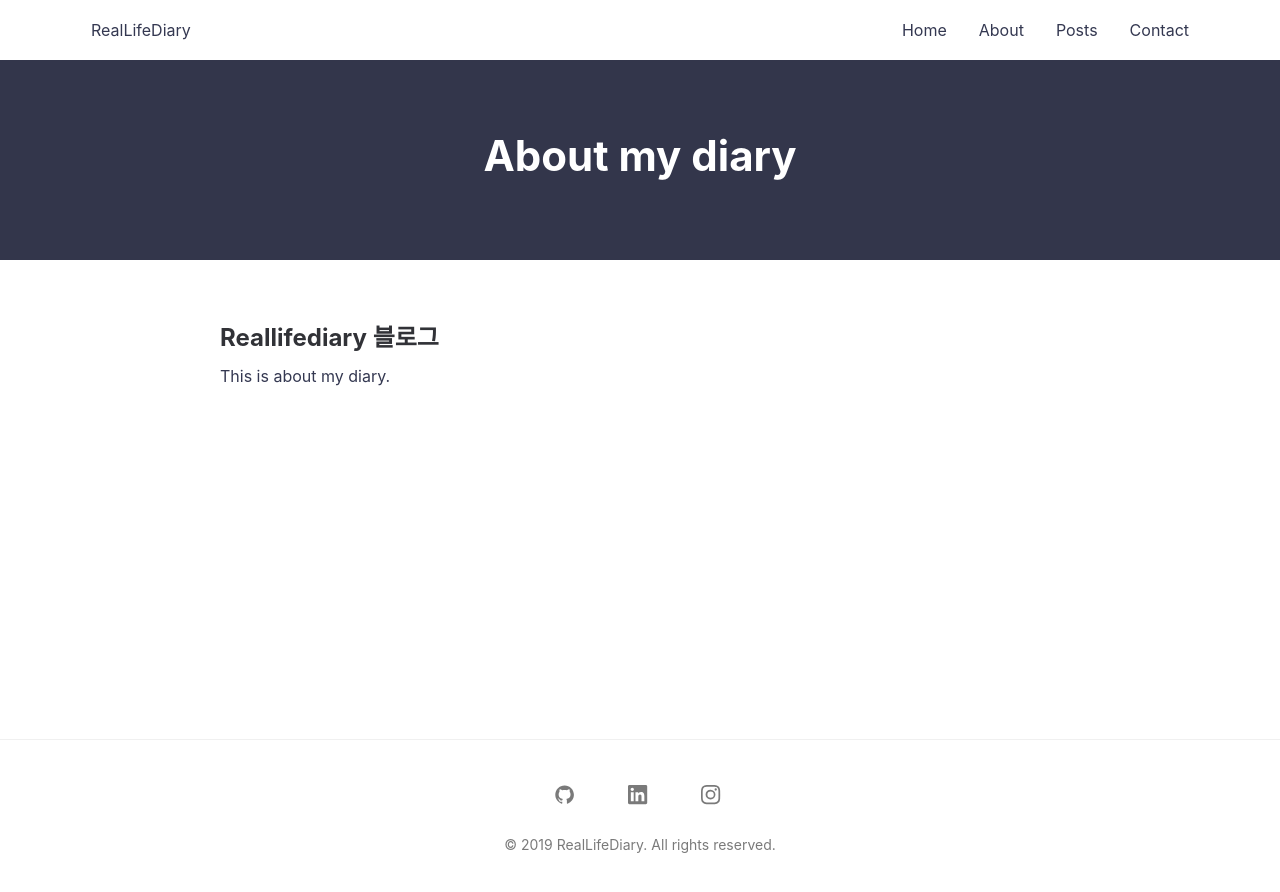
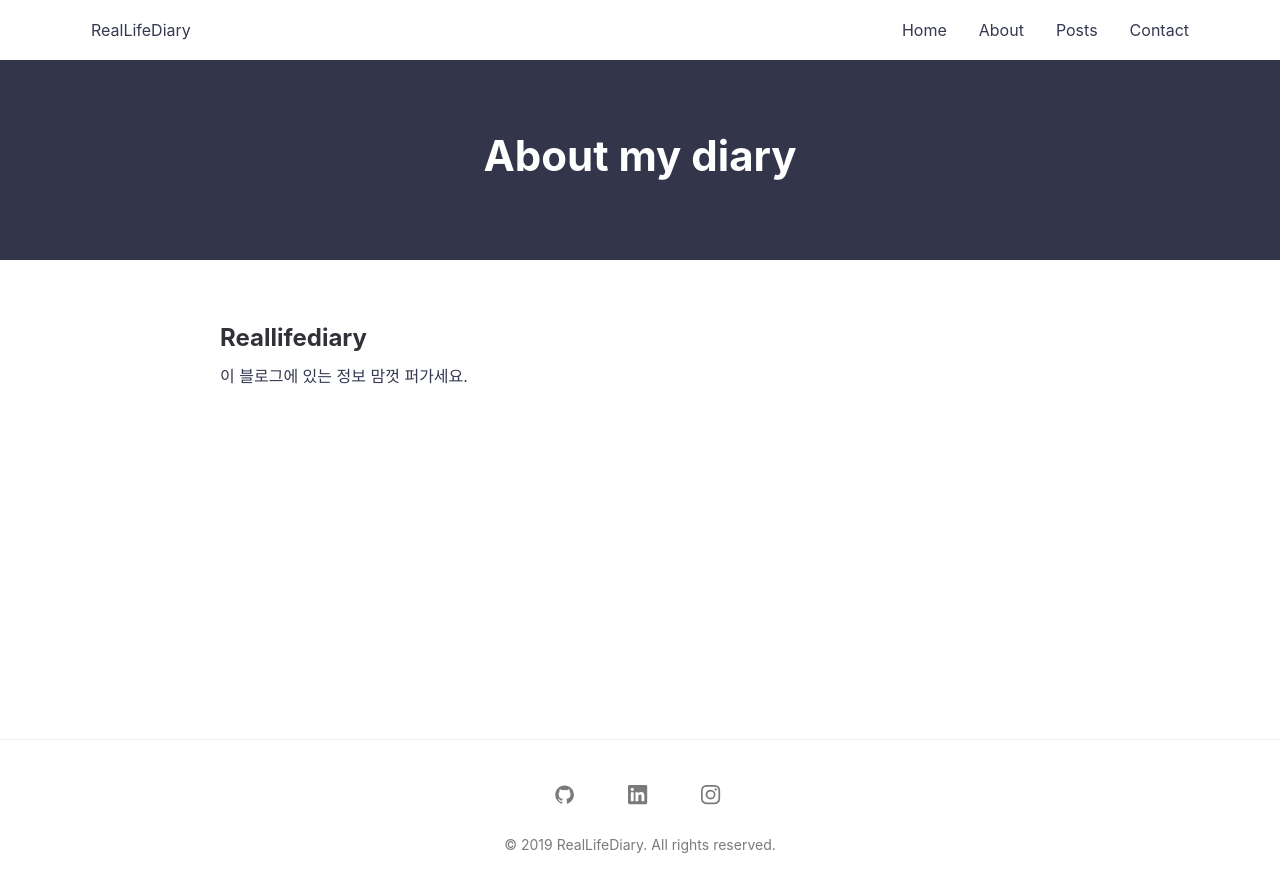
Before and after one commit to jindotori/reallifediary.github.io, a Jekyll site: the page built from _pages/about.md, in a window 1280 px wide. Shown: the top 892 px of the page. Built offline with Jekyll 4.4.1, drawn with Linux system fonts in a browser that asks for light colours.

Commit message:
update about page

```diff
--- a/_pages/about.md
+++ b/_pages/about.md
@@ -4,6 +4,6 @@ permalink: /about/
 layout: page
 ---
 
-## Reallifediary 블로그
+## Reallifediary
 
-This is about my diary.
+이 블로그에 있는 정보 맘껏 퍼가세요.
```
